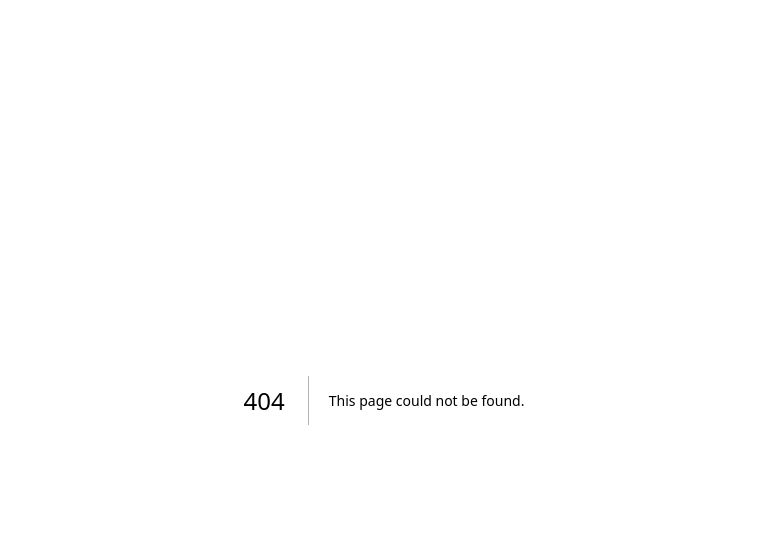
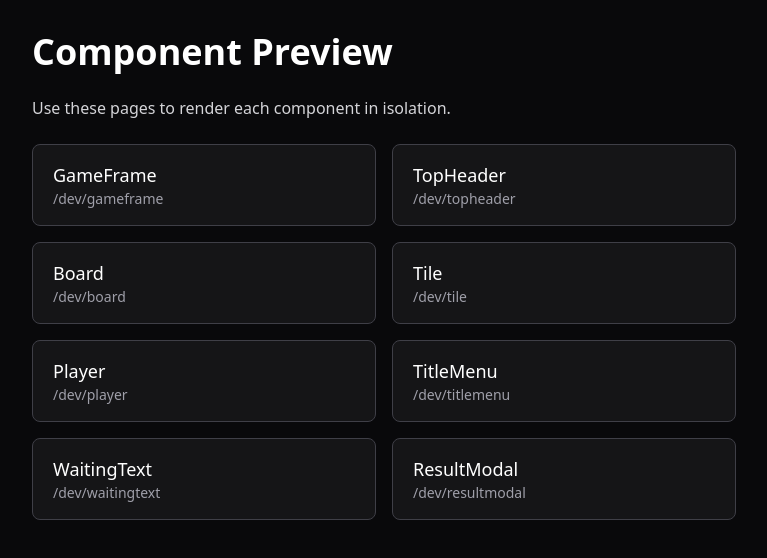
Before and after one commit to jack-app/jackHack2026_b, a Next.js app in the folder switch_game/: page /dev in a window 1280 px wide. Before the commit this address had no page. Shown: the top 558 px of the page, without its empty margins (256-1023 px from the left). Built offline with nearby package versions, Linux system fonts and the light colour scheme; a web font is replaced by a local one.

Commit message:
Add "use client" directive and create preview pages for various components

```diff
--- /dev/null
+++ b/switch_game/src/app/dev/board/page.tsx
@@ -0,0 +1,49 @@
+"use client";
+
+import Board from "@/components/Map/Board";
+import { GameState, MapData } from "@/types/game";
+
+const sampleMapData: MapData = {
+  map: [
+    [0, 1, "s01", 1, 0],
+    [1, 1, 1, "s02", 1],
+    [0, 1, 0, 1, 0],
+    [1, "s03", 1, 1, 1],
+  ],
+  switch_weights: {
+    s01: 5,
+    s02: 3,
+    s03: 2,
+  },
+};
+
+const sampleGameState: GameState = {
+  room_id: "ROOM123",
+  status: "waiting",
+  host: "socket-123",
+  players: {
+    "socket-123": { team: "red", x: 1, y: 1 },
+    "socket-456": { team: "blue", x: 3, y: 2 },
+  },
+  time_left: 120,
+  switches: {
+    s01: "red",
+    s02: "blue",
+    s03: null,
+  },
+  score: {
+    red: 2,
+    blue: 1,
+  },
+};
+
+export default function DevBoardPage() {
+  return (
+    <main className="min-h-screen bg-zinc-950 text-white p-8">
+      <h1 className="mb-6 text-3xl font-semibold">Board Preview</h1>
+      <div className="rounded-3xl border border-zinc-700 bg-white/5 p-6">
+        <Board mapData={sampleMapData} gameState={sampleGameState} socketId="socket-123" />
+      </div>
+    </main>
+  );
+}
--- /dev/null
+++ b/switch_game/src/app/dev/gameframe/page.tsx
@@ -0,0 +1,16 @@
+"use client";
+
+import GameFrame from "@/components/Layout/GameFrame";
+
+export default function DevGameFramePage() {
+  return (
+    <main className="min-h-screen bg-zinc-950 text-white p-8">
+      <h1 className="mb-6 text-3xl font-semibold">GameFrame Preview</h1>
+      <GameFrame>
+        <div className="rounded-xl border border-zinc-600 bg-white/5 p-8 text-zinc-100">
+          GameFrame children content
+        </div>
+      </GameFrame>
+    </main>
+  );
+}
--- /dev/null
+++ b/switch_game/src/app/dev/page.tsx
@@ -0,0 +1,37 @@
+"use client";
+
+import Link from "next/link";
+
+const pages = [
+  { href: "/dev/gameframe", label: "GameFrame" },
+  { href: "/dev/topheader", label: "TopHeader" },
+  { href: "/dev/board", label: "Board" },
+  { href: "/dev/tile", label: "Tile" },
+  { href: "/dev/player", label: "Player" },
+  { href: "/dev/titlemenu", label: "TitleMenu" },
+  { href: "/dev/waitingtext", label: "WaitingText" },
+  { href: "/dev/resultmodal", label: "ResultModal" },
+];
+
+export default function DevIndex() {
+  return (
+    <main className="min-h-screen bg-zinc-950 text-white">
+      <div className="mx-auto max-w-3xl p-8">
+        <h1 className="mb-6 text-4xl font-semibold">Component Preview</h1>
+        <p className="mb-6 text-zinc-300">Use these pages to render each component in isolation.</p>
+        <div className="grid gap-4 sm:grid-cols-2">
+          {pages.map((page) => (
+            <Link
+              key={page.href}
+              href={page.href}
+              className="rounded-lg border border-zinc-700 bg-zinc-900/80 px-5 py-4 text-left transition hover:border-zinc-500"
+            >
+              <p className="text-lg font-medium">{page.label}</p>
+              <p className="text-sm text-zinc-400">{page.href}</p>
+            </Link>
+          ))}
+        </div>
+      </div>
+    </main>
+  );
+}
--- /dev/null
+++ b/switch_game/src/app/dev/player/page.tsx
@@ -0,0 +1,21 @@
+"use client";
+
+import Player from "@/components/Map/Player";
+
+export default function DevPlayerPage() {
+  return (
+    <main className="min-h-screen bg-zinc-950 text-white p-8">
+      <h1 className="mb-6 text-3xl font-semibold">Player Preview</h1>
+      <div className="grid gap-6 sm:grid-cols-2">
+        <div className="rounded-3xl border border-zinc-700 bg-white/5 p-6">
+          <p className="mb-4 text-sm text-zinc-400">Self Player</p>
+          <Player player={{ team: "red", x: 2, y: 3 }} isSelf />
+        </div>
+        <div className="rounded-3xl border border-zinc-700 bg-white/5 p-6">
+          <p className="mb-4 text-sm text-zinc-400">Other Player</p>
+          <Player player={{ team: "blue", x: 1, y: 4 }} isSelf={false} />
+        </div>
+      </div>
+    </main>
+  );
+}
--- /dev/null
+++ b/switch_game/src/app/dev/resultmodal/page.tsx
@@ -0,0 +1,34 @@
+"use client";
+
+import ResultModal from "@/components/UI/ResultModal";
+import { GameState } from "@/types/game";
+
+const sampleGameState: GameState = {
+  room_id: "ROOM123",
+  status: "finished",
+  host: "socket-123",
+  players: {
+    "socket-123": { team: "red", x: 0, y: 0 },
+    "socket-456": { team: "blue", x: 4, y: 4 },
+  },
+  time_left: 0,
+  switches: {
+    s01: "red",
+    s02: "blue",
+  },
+  score: {
+    red: 8,
+    blue: 6,
+  },
+};
+
+export default function DevResultModalPage() {
+  return (
+    <main className="min-h-screen bg-zinc-950 text-white p-8">
+      <h1 className="mb-6 text-3xl font-semibold">ResultModal Preview</h1>
+      <div className="rounded-3xl border border-zinc-700 bg-white/5 p-6">
+        <ResultModal gameState={sampleGameState} onReturnToTitle={() => alert("return to title clicked")} />
+      </div>
+    </main>
+  );
+}
--- /dev/null
+++ b/switch_game/src/app/dev/tile/page.tsx
@@ -0,0 +1,25 @@
+"use client";
+
+import Tile from "@/components/Map/Tile";
+
+export default function DevTilePage() {
+  return (
+    <main className="min-h-screen bg-zinc-950 text-white p-8">
+      <h1 className="mb-6 text-3xl font-semibold">Tile Preview</h1>
+      <div className="grid gap-4 sm:grid-cols-3">
+        <div className="rounded-3xl border border-zinc-700 bg-white/5 p-6">
+          <p className="mb-3 text-sm text-zinc-400">Wall</p>
+          <Tile cell={0} />
+        </div>
+        <div className="rounded-3xl border border-zinc-700 bg-white/5 p-6">
+          <p className="mb-3 text-sm text-zinc-400">Floor</p>
+          <Tile cell={1} />
+        </div>
+        <div className="rounded-3xl border border-zinc-700 bg-white/5 p-6">
+          <p className="mb-3 text-sm text-zinc-400">Switch</p>
+          <Tile cell="s01" switchState="red" switchWeight={5} />
+        </div>
+      </div>
+    </main>
+  );
+}
--- /dev/null
+++ b/switch_game/src/app/dev/titlemenu/page.tsx
@@ -0,0 +1,21 @@
+"use client";
+
+import TitleMenu from "@/components/UI/TitleMenu";
+
+export default function DevTitleMenuPage() {
+  return (
+    <main className="min-h-screen bg-zinc-950 text-white p-8">
+      <h1 className="mb-6 text-3xl font-semibold">TitleMenu Preview</h1>
+      <div className="rounded-3xl border border-zinc-700 bg-white/5 p-6">
+        <TitleMenu
+          onCreateRoom={() => {
+            alert("create room clicked");
+          }}
+          onJoinRoom={(roomId) => {
+            alert(`join room: ${roomId}`);
+          }}
+        />
+      </div>
+    </main>
+  );
+}
--- /dev/null
+++ b/switch_game/src/app/dev/topheader/page.tsx
@@ -0,0 +1,34 @@
+"use client";
+
+import TopHeader from "@/components/Layout/TopHeader";
+import { GameState } from "@/types/game";
+
+const sampleGameState: GameState = {
+  room_id: "ROOM123",
+  status: "playing",
+  host: "socket-123",
+  players: {
+    "socket-123": { team: "red", x: 1, y: 2 },
+    "socket-456": { team: "blue", x: 3, y: 4 },
+  },
+  time_left: 74,
+  switches: {
+    s01: "red",
+    s02: "blue",
+  },
+  score: {
+    red: 5,
+    blue: 3,
+  },
+};
+
+export default function DevTopHeaderPage() {
+  return (
+    <main className="min-h-screen bg-zinc-950 text-white p-8">
+      <h1 className="mb-6 text-3xl font-semibold">TopHeader Preview</h1>
+      <div className="rounded-3xl border border-zinc-700 bg-white/5 p-6">
+        <TopHeader gameState={sampleGameState} />
+      </div>
+    </main>
+  );
+}
--- /dev/null
+++ b/switch_game/src/app/dev/waitingtext/page.tsx
@@ -0,0 +1,21 @@
+"use client";
+
+import WaitingText from "@/components/UI/WaitingText";
+
+export default function DevWaitingTextPage() {
+  return (
+    <main className="min-h-screen bg-zinc-950 text-white p-8">
+      <h1 className="mb-6 text-3xl font-semibold">WaitingText Preview</h1>
+      <div className="grid gap-6 sm:grid-cols-2">
+        <div className="rounded-3xl border border-zinc-700 bg-white/5 p-6">
+          <p className="mb-4 text-sm text-zinc-400">Host View</p>
+          <WaitingText isHost onStartGame={() => alert("start game clicked")} />
+        </div>
+        <div className="rounded-3xl border border-zinc-700 bg-white/5 p-6">
+          <p className="mb-4 text-sm text-zinc-400">Non-host View</p>
+          <WaitingText isHost={false} onStartGame={() => alert("start game clicked")} />
+        </div>
+      </div>
+    </main>
+  );
+}
--- a/switch_game/src/components/UI/ResultModal.tsx
+++ b/switch_game/src/components/UI/ResultModal.tsx
@@ -1,3 +1,5 @@
+"use client";
+
 import { GameState } from "@/types/game";
 
 interface ResultModalProps {
--- a/switch_game/src/components/UI/TitleMenu.tsx
+++ b/switch_game/src/components/UI/TitleMenu.tsx
@@ -1,3 +1,5 @@
+"use client";
+
 interface TitleMenuProps {
   onCreateRoom: () => void;
   onJoinRoom: (roomId: string) => void;
--- a/switch_game/src/components/UI/WaitingText.tsx
+++ b/switch_game/src/components/UI/WaitingText.tsx
@@ -1,3 +1,5 @@
+"use client";
+
 interface WaitingTextProps {
   isHost: boolean;
   onStartGame: () => void;
```
